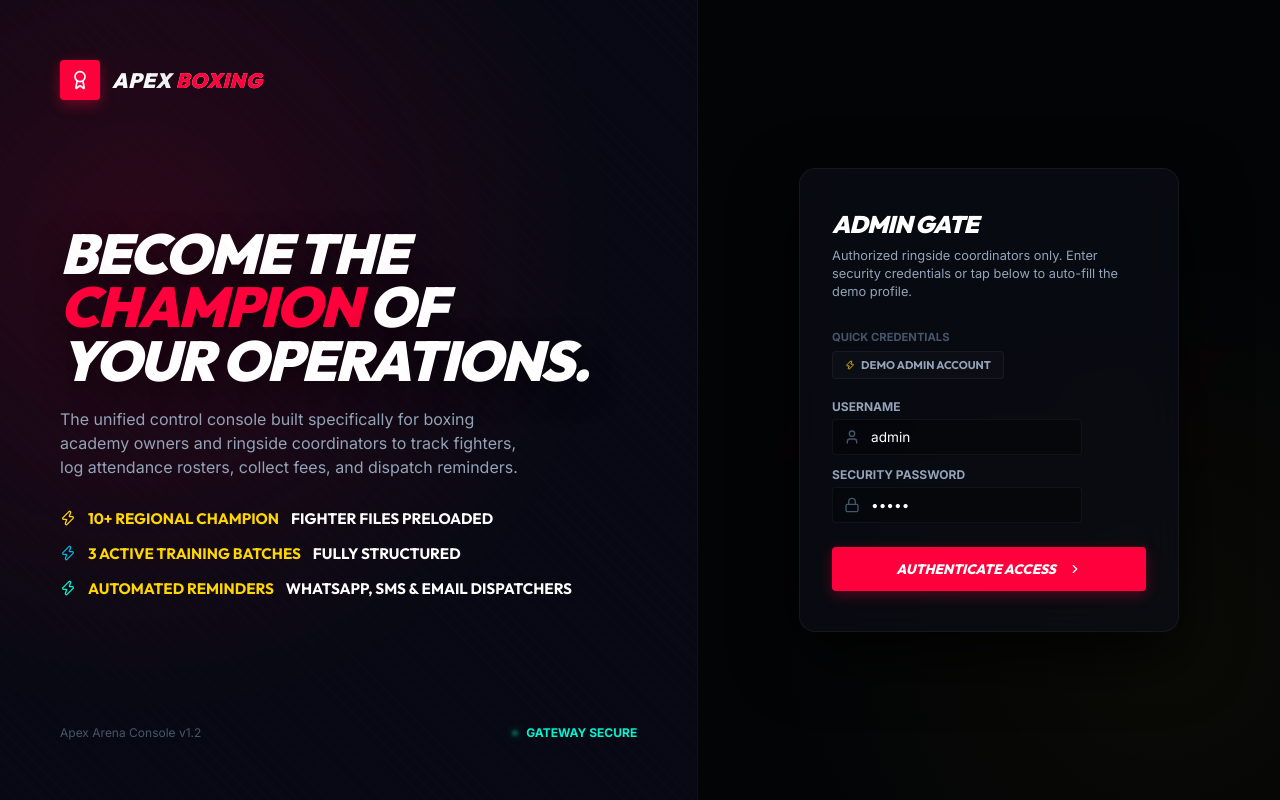
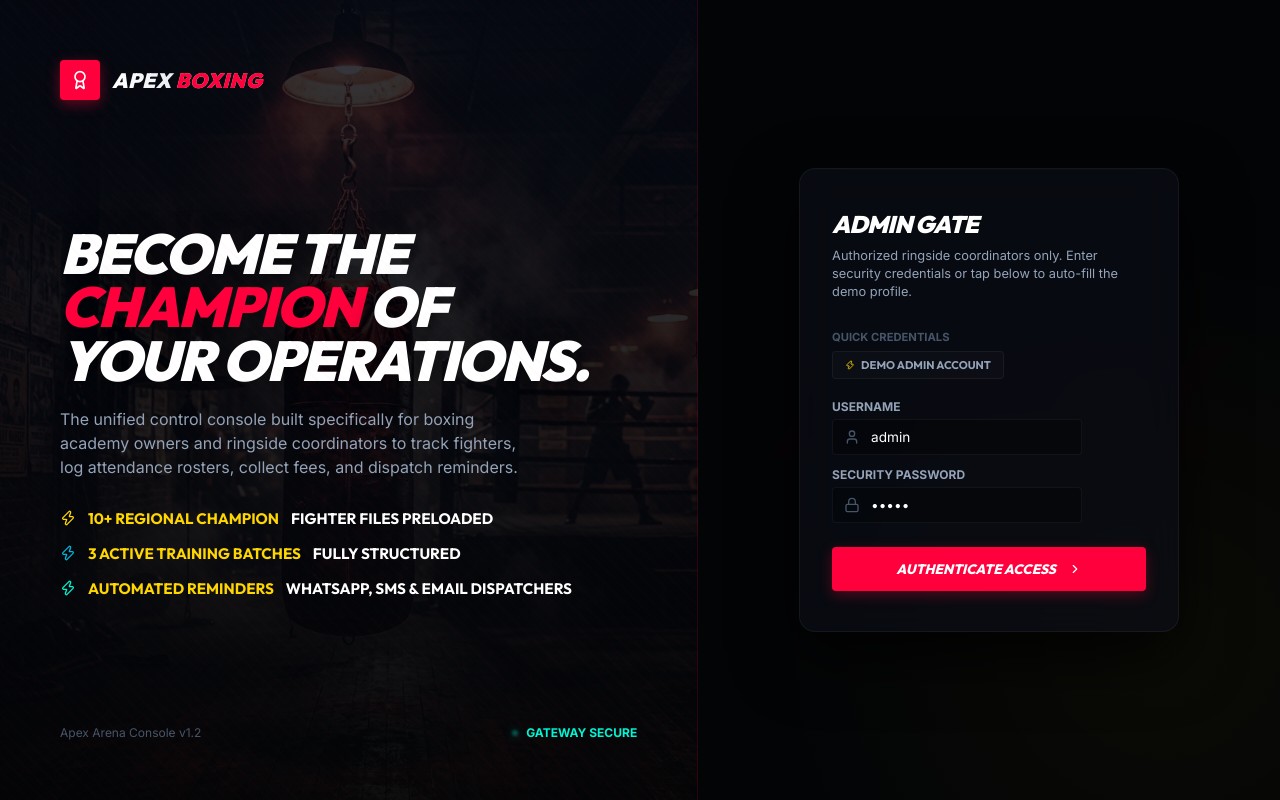
Before and after one commit to Saraththecoder/boxing, a React (Vite) app: page / in a window 1280 px wide. Built offline with nearby package versions, Linux system fonts and the light colour scheme.

Commit message:
commit 1

```diff
--- a/src/index.css
+++ b/src/index.css
@@ -1196,13 +1196,15 @@ h1, h2, h3, h4, h5, h6 {
 }
 
 .auth-banner-side {
-  background: radial-gradient(circle at 20% 30%, rgba(255, 0, 60, 0.15) 0%, transparent 60%), #060913;
+  background: linear-gradient(to bottom, rgba(6, 9, 19, 0.8) 0%, rgba(3, 4, 6, 0.95) 100%), url('/boxing_gym_banner.png');
+  background-size: cover;
+  background-position: center;
   padding: 60px;
   display: flex;
   flex-direction: column;
   justify-content: space-between;
   position: relative;
-  border-right: 1px solid rgba(255, 0, 60, 0.1);
+  border-right: 1px solid rgba(255, 0, 60, 0.15);
   overflow: hidden;
 }
 
```
Also changed, not shown: public/boxing_gym_banner.png (added).
